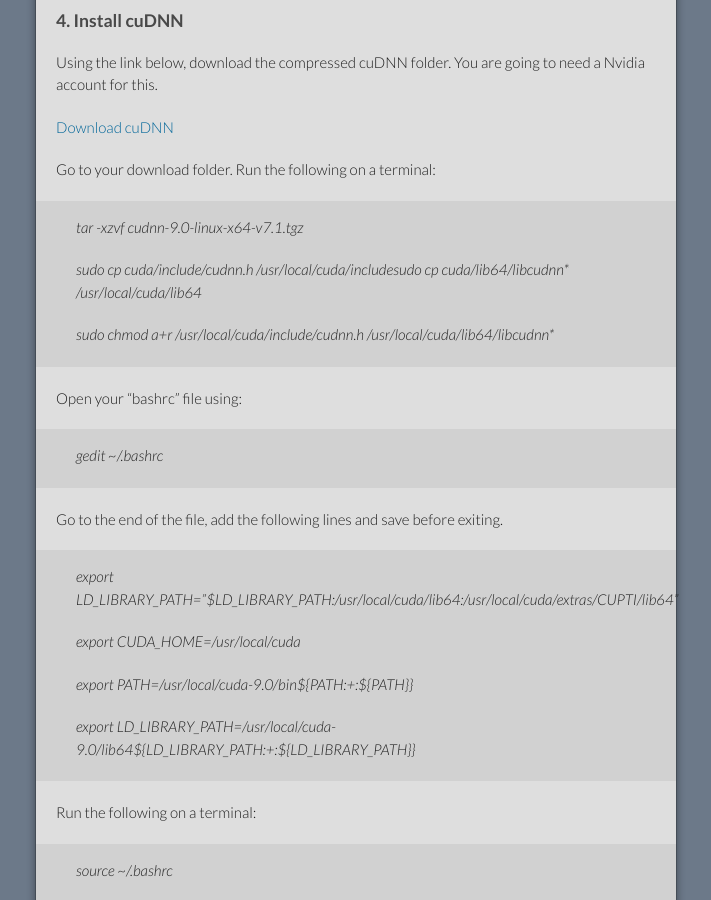
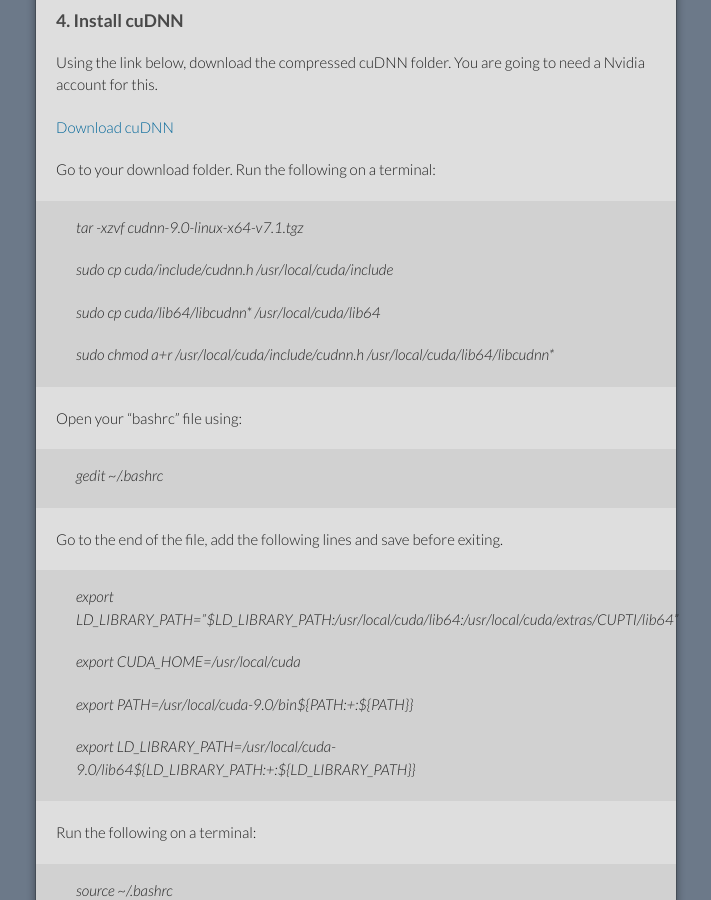
Before and after one commit to burakyldrm/pythoniancultist.github.io, a Jekyll site: the page built from keras_gpu.md, in a window 1280 px wide and 900 px high, scrolled down 1914 px. Shown: the whole window, without its empty margins (284-995 px from the left). Built offline with Jekyll 4.4.1, drawn with Linux system fonts in a browser that asks for light colours; our own code applies the rules of GitHub Pages for plain Markdown files.

Commit message:
clearance for cudnn instructions

```diff
--- a/keras_gpu.md
+++ b/keras_gpu.md
@@ -78,7 +78,9 @@ Go to your download folder. Run the following on a terminal:
 
 >tar -xzvf cudnn-9.0-linux-x64-v7.1.tgz
 >
->sudo cp cuda/include/cudnn.h /usr/local/cuda/includesudo cp cuda/lib64/libcudnn* /usr/local/cuda/lib64
+>sudo cp cuda/include/cudnn.h /usr/local/cuda/include
+>
+>sudo cp cuda/lib64/libcudnn* /usr/local/cuda/lib64
 >
 >sudo chmod a+r /usr/local/cuda/include/cudnn.h /usr/local/cuda/lib64/libcudnn*
 
```
